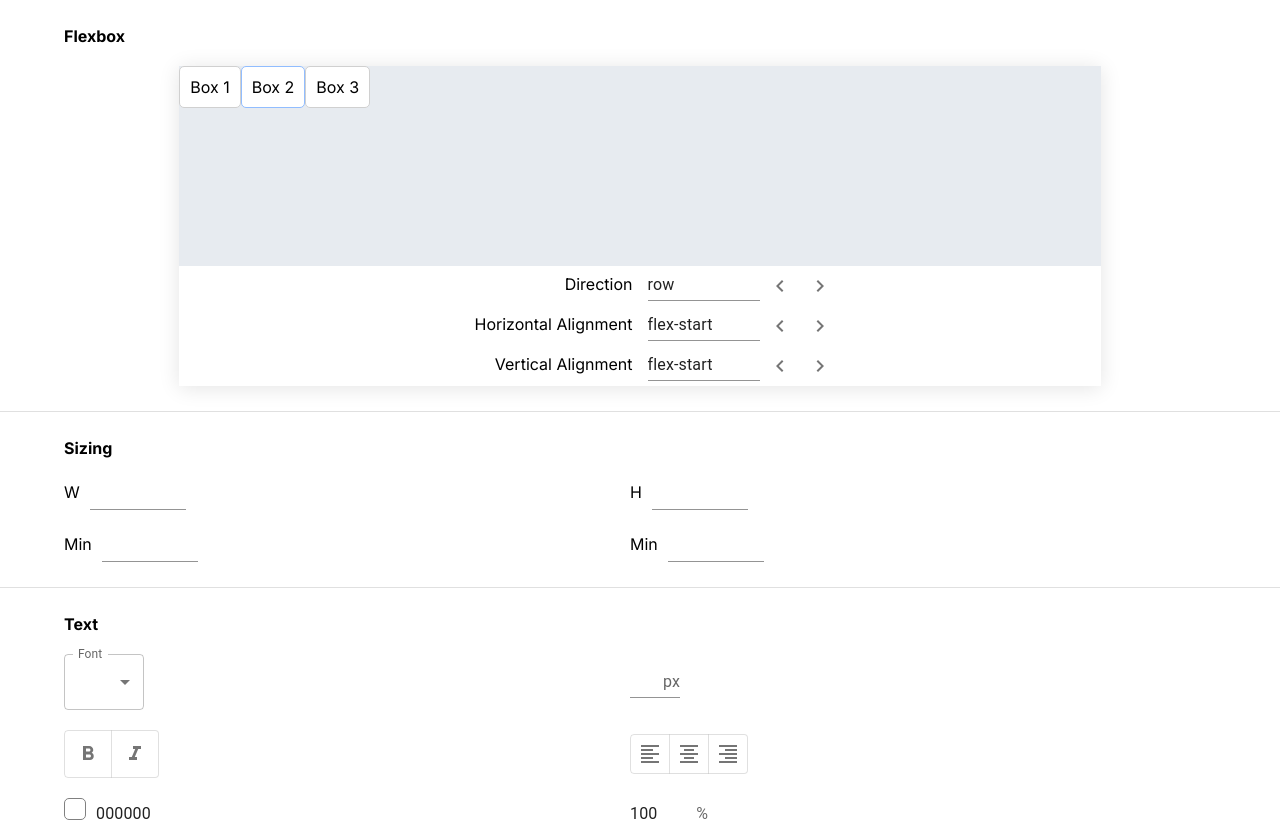
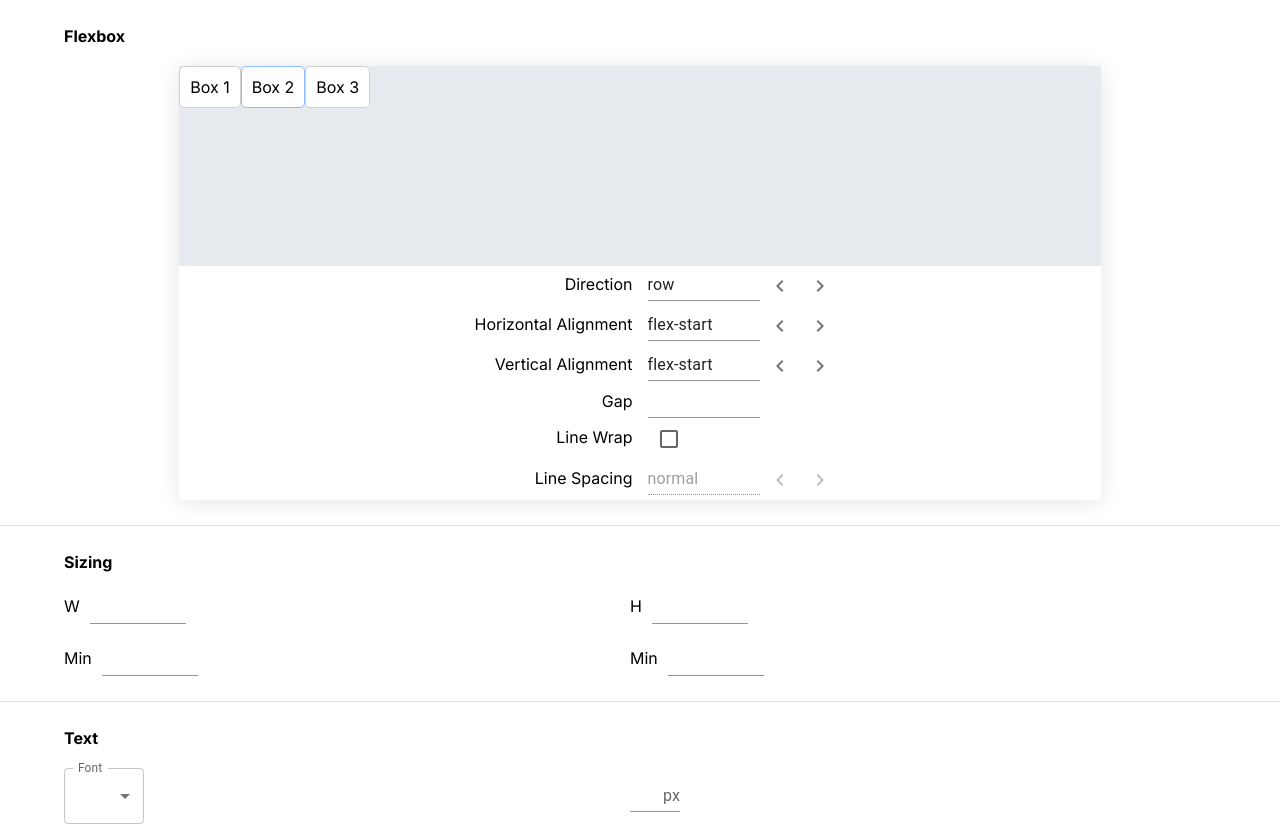
Before and after one commit to nickjiang2378/starter-css, a React (Create React App) app: page / in a window 1280 px wide. Shown: the top 826 px of the page. Built offline with nearby package versions, Linux system fonts and the light colour scheme.

Commit message:
Finished main view dashboard

```diff
--- /dev/null
+++ b/src/components/CheckboxProperty.jsx
@@ -0,0 +1,17 @@
+import { useState, useEffect } from "react";
+import { Checkbox } from '@mui/material';
+
+export default function InputProperty({property, checked, onChange, disabled=false}) {
+    return (
+        <div style={{ display: "flex", alignItems: "baseline" }}>
+            <div style={{ flex: 1, textAlign: "right", marginRight: "15px" }}>{property}</div>
+            <div style={{ flex: 1 }}>
+                <Checkbox
+                    checked={checked}
+                    onChange={onChange}
+                    inputProps={{ 'aria-label': 'controlled' }}
+                />
+            </div>
+        </div>
+    )
+}
--- /dev/null
+++ b/src/components/InputProperty.jsx
@@ -0,0 +1,18 @@
+import { useState, useEffect } from "react";
+import { Input } from "@mui/material"
+
+export default function InputProperty({property, val, setVal, disabled=false}) {
+    return (
+        <div style={{ display: "flex", alignItems: "baseline" }}>
+            <div style={{ flex: 1, textAlign: "right", marginRight: "15px" }}>{property}</div>
+            <div style={{ flex: 1 }}>
+                <Input
+                    value={val}
+                    onChange={(e) => setVal(e.target.value)}
+                    disabled={disabled}
+                    sx={{ maxWidth: "7em" }}
+                />
+            </div>
+        </div>
+    )
+}
--- a/src/components/OptionsProperty.jsx
+++ b/src/components/OptionsProperty.jsx
@@ -4,7 +4,7 @@ import ChevronLeftIcon from '@mui/icons-material/ChevronLeft';
 import ChevronRightIcon from '@mui/icons-material/ChevronRight';
 import { modulo } from "../utils/helpers";
 
-export default function OptionsProperty({property, val, setVal, options}) {
+export default function OptionsProperty({property, val, setVal, options, disabled=false}) {
     const [index, setIndex] = useState(0);
 
     function updateIndexVal(diff) {
@@ -20,15 +20,18 @@ export default function OptionsProperty({property, val, setVal, options}) {
                 <Input
                     value={val}
                     onChange={(e) => setVal(e.target.value)}
+                    disabled={disabled}
                     sx={{ maxWidth: "7em" }}
                 />
                 <IconButton
                     onClick={() => updateIndexVal(-1)}
+                    disabled={disabled}
                 >
                     <ChevronLeftIcon />
                 </IconButton>
                 <IconButton
                     onClick={() => updateIndexVal(1)}
+                    disabled={disabled}
                 >
                     <ChevronRightIcon />
                 </IconButton>
--- a/src/pages/EffectsDashboard/BoxShadowPopup.jsx
+++ b/src/pages/EffectsDashboard/BoxShadowPopup.jsx
@@ -1,7 +1,7 @@
 import { useState } from "react";
 import { ClickAwayListener, Popper, Box, Input, InputAdornment } from "@mui/material";
 import TuneIcon from '@mui/icons-material/Tune';
-import PropertyInput from "../../components/PropertyInput";
+import PropertyInput from "./PropertyInput";
 import ColorPicker from "../../components/ColorPicker";
 
 export default function BoxShadowPopup({ effect, setEffectKey }) {
--- a/src/pages/FlexVisualizer/FlexVisualizer.jsx
+++ b/src/pages/FlexVisualizer/FlexVisualizer.jsx
@@ -1,6 +1,8 @@
 import { useState, useEffect } from "react"
 import { Input, IconButton } from "@mui/material";
 import OptionsProperty from "../../components/OptionsProperty"
+import InputProperty from "../../components/InputProperty"
+import CheckboxProperty from "../../components/CheckboxProperty";
 import "./FlexVisualizer.css"
 
 export default function FlexVisualizer() {
@@ -9,7 +11,9 @@ export default function FlexVisualizer() {
         justifyContent: "flex-start",
         alignItems: "flex-start",
         flexDirection: "row",
-        alignContent: "normal"
+        alignContent: "normal",
+        flexWrap: "nowrap",
+        columnGap: "0px"
     });
 
     const setContainerKey = (prop, val) => {
@@ -18,7 +22,7 @@ export default function FlexVisualizer() {
 
     const flexDirectionSettings = ["row", "row-reverse", "column", "column-reverse"];
     const justifyContentSettings = ["flex-start", "center", "space-evenly", "space-around", "space-between", "flex-end"]
-    const alignItemsSettings = ["flex-start", "center", "baseline", "flex-end"]
+    const alignItemsSettings = ["flex-start", "center", "baseline", "stretch", "flex-end"]
     const alignContentSettings = ["normal", "flex-start", "center", "space-around", "space-between", "stretch", "flex-end"]
 
     return (
@@ -49,6 +53,29 @@ export default function FlexVisualizer() {
                         setVal={(newVal) => setContainerKey("alignItems", newVal)}
                         options={alignItemsSettings}
                     />
+                    <InputProperty
+                        property="Gap"
+                        val={containerStyles?.rowGap}
+                        setVal={(newVal) => setContainerKey("columnGap", newVal)}
+                    />
+                    <CheckboxProperty
+                        property="Line Wrap"
+                        val={containerStyles?.flexWrap !== "nowrap"}
+                        onChange={(e) => {
+                            if (e.target.checked) {
+                                setContainerKey("flexWrap", "wrap")
+                            } else {
+                                setContainerKey("flexWrap", "nowrap")
+                            }
+                        }}
+                    />
+                    <OptionsProperty
+                        property="Line Spacing"
+                        val={containerStyles?.alignContent}
+                        setVal={(newVal) => setContainerKey("alignContent", newVal)}
+                        options={alignContentSettings}
+                        disabled={containerStyles?.flexWrap === "nowrap"}
+                    />
                 </div>
             </div>
         </div>
```
Also changed, not shown: src/pages/EffectsDashboard/PropertyInput.jsx (renamed from src/components/experimental/PropertyInput.jsx).
